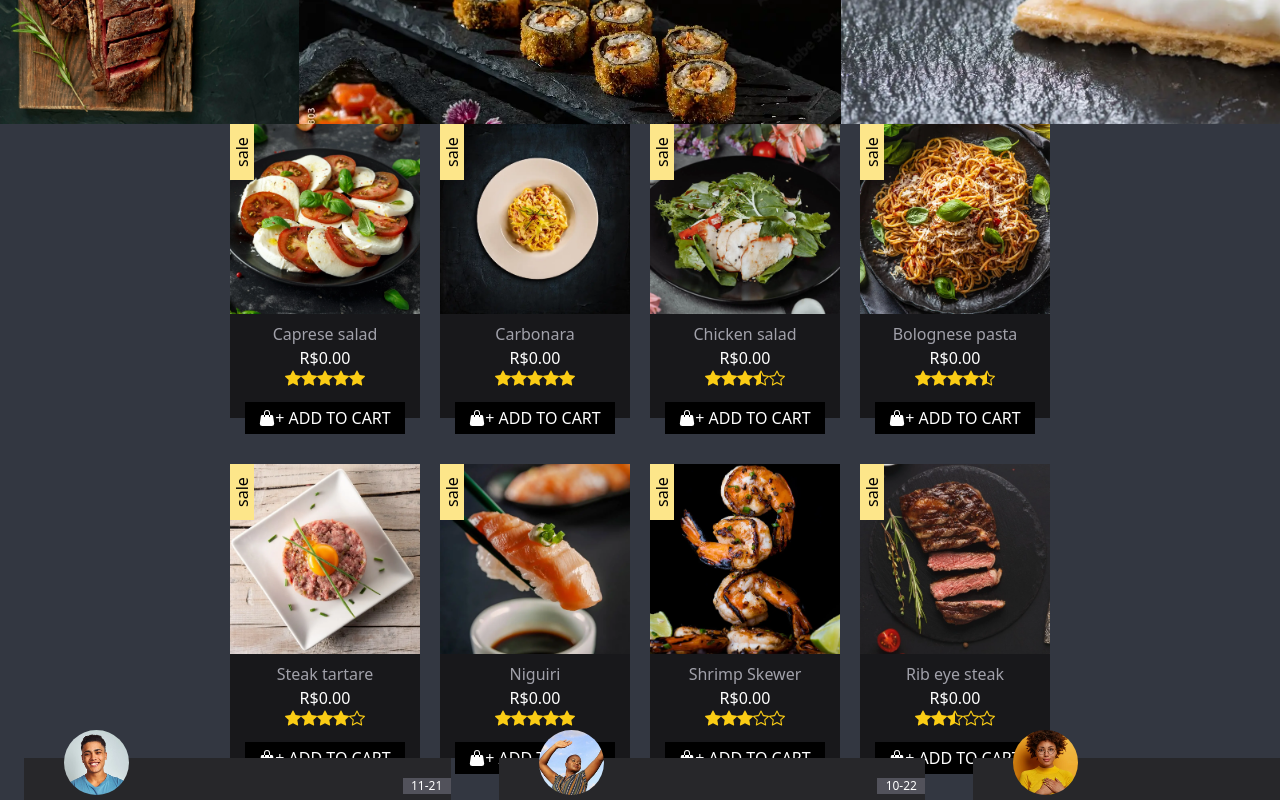
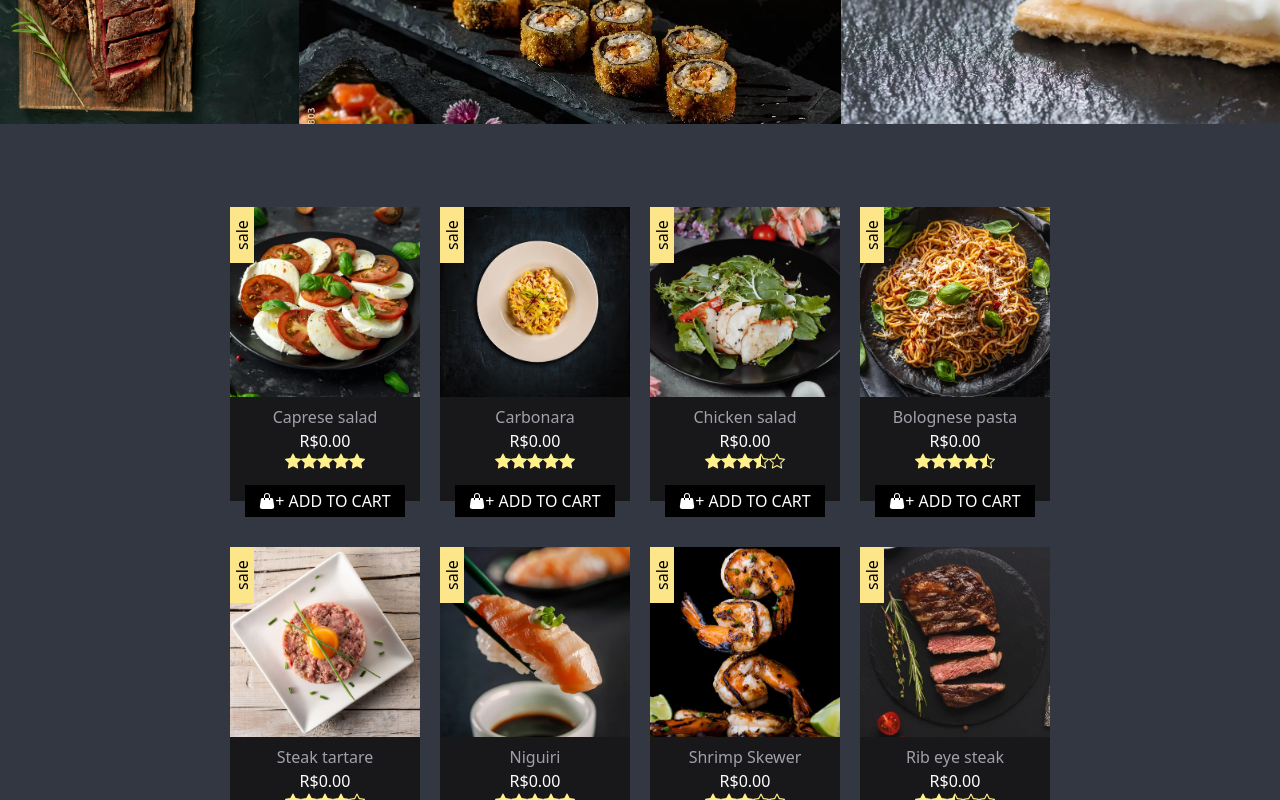
Before and after one commit to B-e-sa/next-sushi-shop, a Next.js app: page / in a window 1280 px wide. Shown: the part 1720-2520 px from the top of the page. Built offline with nearby package versions, Linux system fonts and the light colour scheme.

Commit message:
improve layout, switch stars color

```diff
--- a/src/components/Products/Products.tsx
+++ b/src/components/Products/Products.tsx
@@ -3,13 +3,15 @@ import ProductFrame from '../ProductFrame/ProductFrame';
 
 const Products = () => {
     return (
-        <div
-            className='grid md:grid-cols-4 grid-cols-2 gap-5 w-fit mx-auto h-132 flex-wrap '
-            style={{ gridTemplateRows: '20rem'}}
-        >
-            {data.products.map((item) => {
-                return <ProductFrame {...item} key={item.id} />
-            })}
+        <div className='flex justify-center items-center h-200'>
+            <div
+                className='grid md:grid-cols-4 grid-cols-2 gap-5 w-fit mx-auto flex-wrap'
+                style={{ gridTemplateRows: '20rem' }}
+            >
+                {data.products.map((item) => {
+                    return <ProductFrame {...item} key={item.id} />
+                })}
+            </div>
         </div>
     );
 };
--- a/src/components/Reviews/Reviews.tsx
+++ b/src/components/Reviews/Reviews.tsx
@@ -10,10 +10,10 @@ const Reviews = () => {
             .reverse();
 
     return (
-        <div className='flex relative'>
+        <div className='flex relative h-64'>
             {sortedReviews.map(({ reviwerName, avatar, review, note, reviewDate }) => {
                 return (
-                    <div className='bg-zinc-800 w-4/12 px-10 py-5 mx-6 relative'>
+                    <div className='bg-zinc-800 w-4/12 px-10 py-5 mx-6 relative h-fit'>
                         <p className='text-white absolute right-0 bg-zinc-600 text-xs w-12 text-center'>
                             {reviewDate}
                         </p>
--- a/src/components/Stars/Stars.tsx
+++ b/src/components/Stars/Stars.tsx
@@ -14,7 +14,7 @@ const Stars = ({ starQuantity }: IStar) => {
     if (starQuantity === 5) {
 
       for (let i = 0; i < 5; i++) {
-        stars.push(<BsStarFill className='fill-yellow-400' />);
+        stars.push(<BsStarFill className='fill-yellow-200' />);
       };
 
 
@@ -22,7 +22,7 @@ const Stars = ({ starQuantity }: IStar) => {
 
       // push full stars
       for (let i = 0; i < Math.floor(starQuantity); i++) {
-        stars.push(<BsStarFill className='fill-yellow-400' />);
+        stars.push(<BsStarFill className='fill-yellow-200' />);
       };
 
       // see if number is integer(hasn't half stars)
@@ -30,17 +30,17 @@ const Stars = ({ starQuantity }: IStar) => {
 
         // fill with empty stars
         for (let i = 0; i < 5 - Math.floor(starQuantity); i++) {
-          stars.push(<BsStar className='fill-yellow-400' />);
+          stars.push(<BsStar className='fill-yellow-200' />);
         };
 
       } else {
 
-        stars.push(<BsStarHalf className='fill-yellow-400' />);
+        stars.push(<BsStarHalf className='fill-yellow-200' />);
 
         for (let i = 0; i < 4 - Math.floor(starQuantity); i++) {
           if (4 - Math.floor(starQuantity) === 0)
             break;
-          stars.push(<BsStar className='fill-yellow-400' />);
+          stars.push(<BsStar className='fill-yellow-200' />);
         };
       };
     };
--- a/src/components/Subscribe/Subscribe.tsx
+++ b/src/components/Subscribe/Subscribe.tsx
@@ -3,12 +3,24 @@ const Subscribe = () => {
         <div>
             <div></div>
             <div></div>
-            <div>
+            <form action="" method="post">
                 <p>subscribe to news</p>
-                <input type="text" title="name" name="name" />
-                <input type="email" title="email" name="email" />
-                <button type="submit" title="subscribe">Subscribe</button>
-            </div>
+                <input
+                    type="text"
+                    title="name"
+                    name="name"
+                />
+                <input
+                    type="email"
+                    title="email"
+                    name="email"
+                />
+                <button
+                    className="bg-amber-200"
+                    type="submit"
+                    title="subscribe"
+                >Subscribe</button>
+            </form>
         </div>
     );
 };
```
